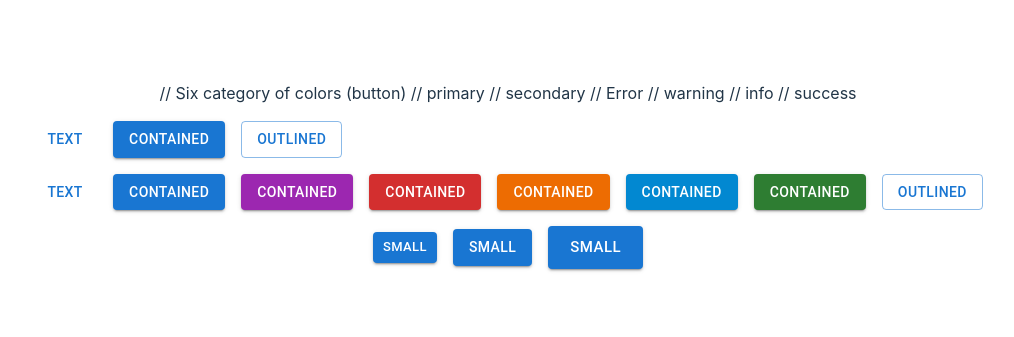
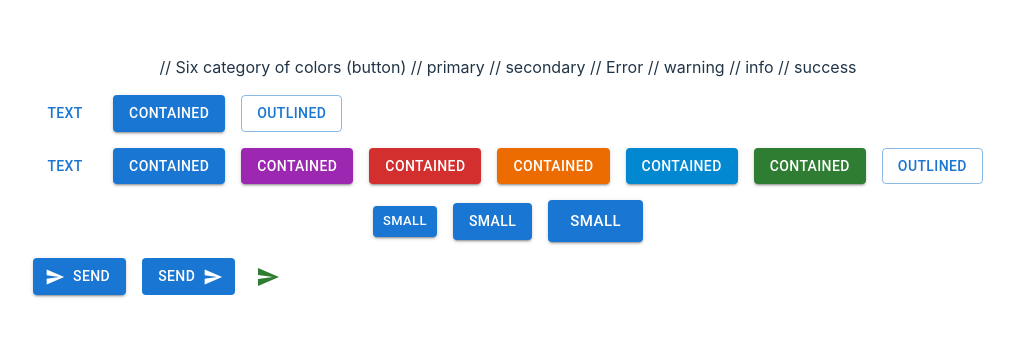
Before and after one commit to leo-mutuku/react-mui, a React (Vite) app: page / in a window 1280 px wide. Shown: the part 225-562 px from the top of the page, without its empty margins (132-1146 px from the left). Built offline with nearby package versions, Linux system fonts and the light colour scheme.

Commit message:
button more styles

```diff
--- a/src/component/MuiButton.tsx
+++ b/src/component/MuiButton.tsx
@@ -1,4 +1,5 @@
-import { Stack, Button } from '@mui/material'
+import { Stack, Button, IconButton } from '@mui/material'
+import SendIcon from '@mui/icons-material/Send';
 export const MuiButton = () => {
   return (
 
@@ -30,6 +31,17 @@
         <Button variant={'contained'} size='medium'>Small</Button>
         <Button variant={'contained'} size='large'>Small</Button>
     </Stack>
+    <Stack spacing={2} direction={'row'}>
+        <Button variant='contained' startIcon={<SendIcon />} disableRipple onClick={()=>alert("hi")}>
+            Send
+        </Button>
+        <Button variant='contained' endIcon={<SendIcon />} disableElevation>
+            Send
+        </Button>
+        <IconButton aria-label='send' color='success' size='small' >
+            <SendIcon/>
+        </IconButton>
+    </Stack>
     </Stack>
   )
 }
```
